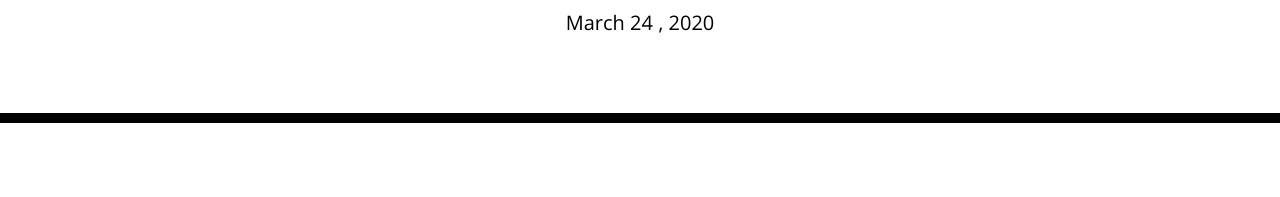
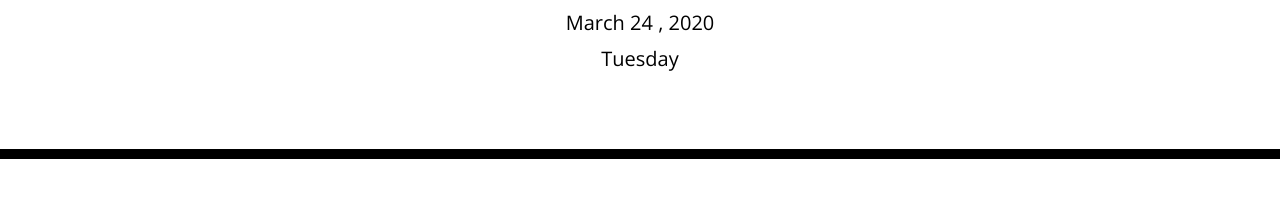
Before and after one commit to EleanorBurgess0940/Daily-Planner-ECB, a plain HTML site: page index.html in a window 1280 px wide. Shown: the part 181-378 px from the top of the page. Drawn offline with nearby package versions, Linux system fonts and the light colour scheme.

Commit message:
grabbed the day of the week using javascript and displayed it under the current date

```diff
--- a/Assets/main.js
+++ b/Assets/main.js
@@ -7,13 +7,11 @@ window.onload = function () {
     currentMonth = months[month];
     day = d.getDate();
     year = d.getFullYear();
-    date = (currentMonth + " " + day + " , " + year)
+    date = (currentMonth + " " + day + " , " + year);
     $("#currentDay").html(date);
 
-
-    console.log(d.toString());
-    console.log(currentMonth);
-    console.log(day);
-    console.log(year);
-    console.log(date)
+    weekdays = ["Sunday", "Monday", "Tuesday", "Wednesday", "Thursday", "Friday", "Saturday"];
+    day = d.getDay();
+    currentWeekday = weekdays[day]
+    $("#currentWeekday").html(currentWeekday)
 }
--- a/index.html
+++ b/index.html
@@ -18,6 +18,7 @@
     <h1 class="display-3">Work Day Scheduler</h1>
     <p class="lead">A simple calendar app for scheduling your work day</p>
     <p id="currentDay" class="lead"></p>
+    <p id="currentWeekday" class="lead"></p>
   </header>
   <div class="container">
     <!-- Timeblocks go here -->
```
